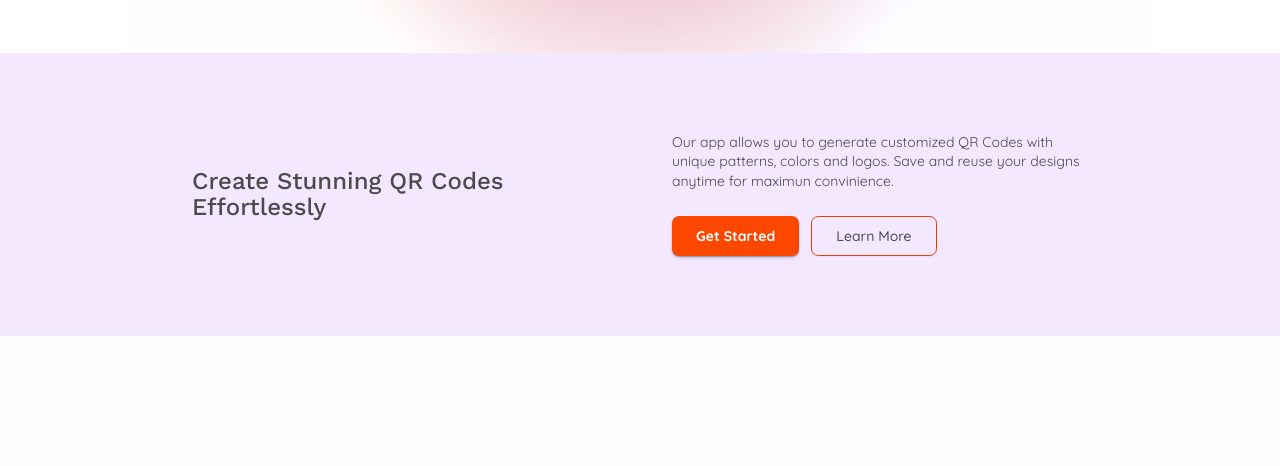
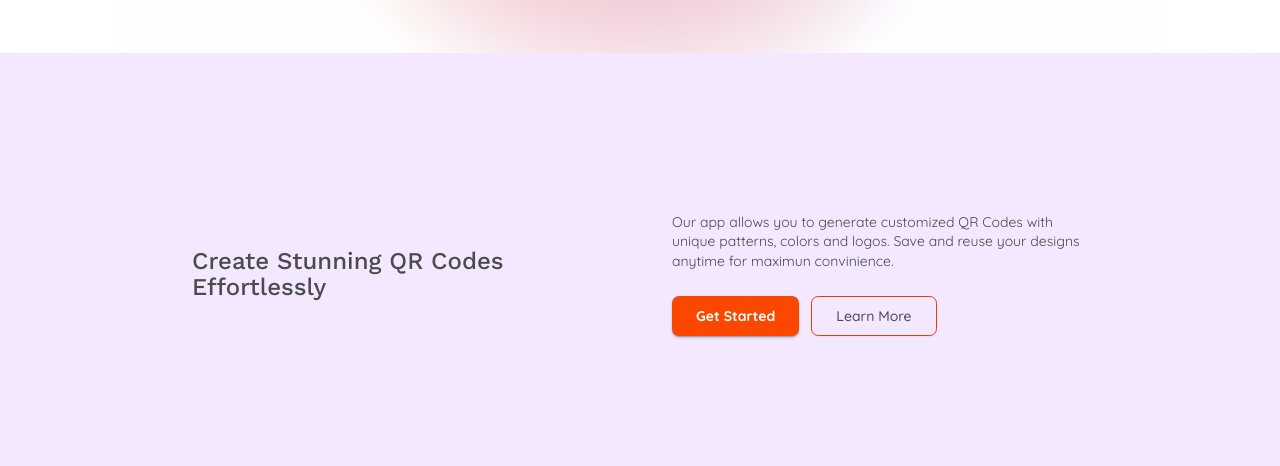
Before and after one commit to nkaryoli/nk_qrCode, a React (Vite) app: page / in a window 1280 px wide. Shown: the part 900-1366 px from the top of the page. Built offline with nearby package versions, Linux system fonts and the light colour scheme; no server answers.

Commit message:
feat: adjusting layout

```diff
--- a/src/features/home/components/Description.tsx
+++ b/src/features/home/components/Description.tsx
@@ -1,7 +1,8 @@
-import { Button } from "@/components/ui/button";
+import { Button } from '@/components/ui/button';
 
 const Description = () => {
     return (
+        <section className="w-full bg-purple-100 py-20 px-6 md:px-16 ">
             <div className="w-full max-w-4xl grid grid-cols-1 lg:grid-cols-2 gap-3 lg:gap-16 items-center text-start m-auto">
                 <h1 className="text-2xl leading-[3rem] font-medium mb-3">
                     Create Stunning QR Codes Effortlessly
@@ -18,6 +19,7 @@ const Description = () => {
                     </div>
                 </div>
             </div>
+        </section>
     );
 };
 
```
Lines whose indentation alone changed are shown as unchanged.
